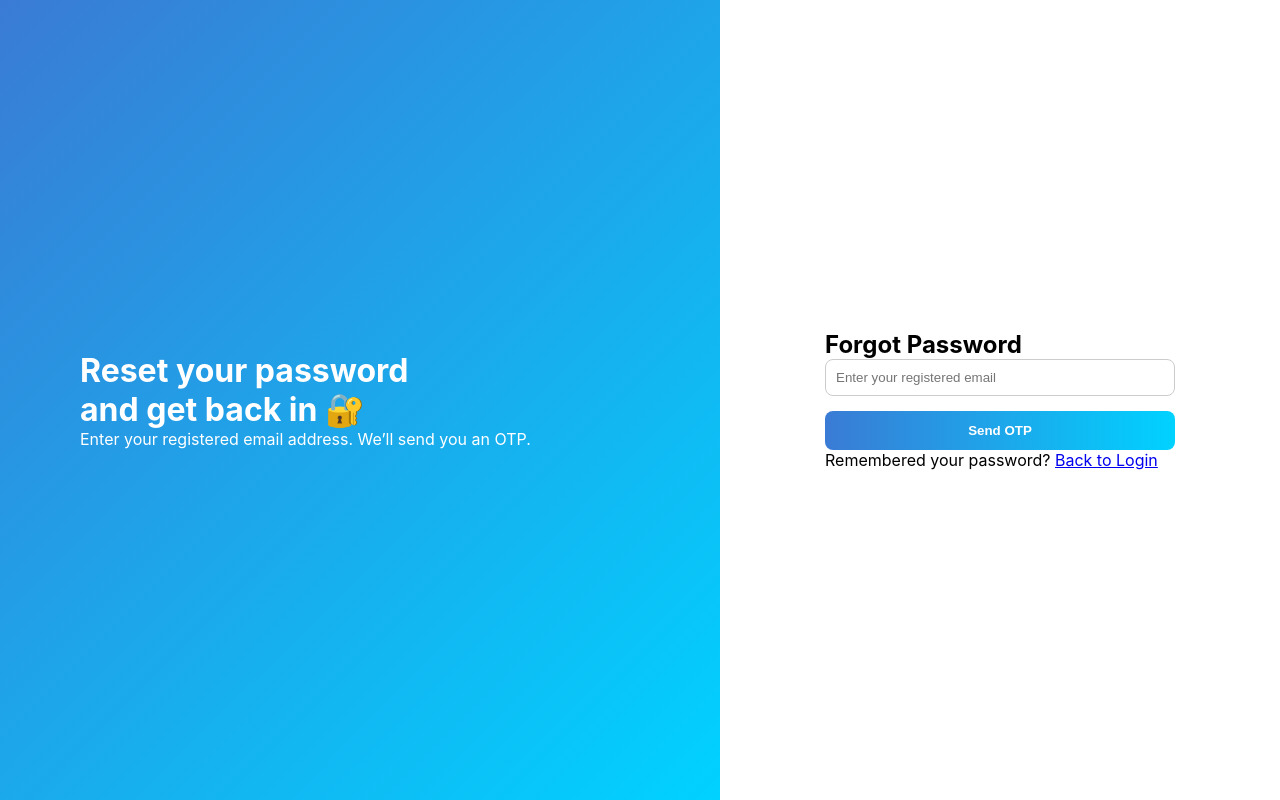
After one commit to AyeshaMoghis/social-media-management-system, a Flask app: page /forgot-password in a window 1280 px wide. The commit adds this page. Run offline with Flask 3, Linux system fonts and the light colour scheme; parts of the project's set-up code (start-up, migrations or seed data) failed here and were passed over.

Commit message:
added the forgot password feature: email otp

```diff
--- a/src/app.py
+++ b/src/app.py
@@ -15,6 +15,7 @@ from urllib.parse import urlencode
 # Third-party imports
 from flask import Flask, render_template, redirect, url_for, session, request, flash, jsonify, send_from_directory
 from flask_sqlalchemy import SQLAlchemy
+from flask_mail import Mail
 from dotenv import load_dotenv
 import requests
 from apscheduler.schedulers.background import BackgroundScheduler
@@ -2395,6 +2396,17 @@ atexit.register(lambda: scheduler.shutdown())
 
 print(" Background scheduler started - checking every 30 seconds")
 
+# ---------------------------
+# EMAIL CONFIG
+# ---------------------------
+app.config['MAIL_SERVER'] = 'smtp.gmail.com'
+app.config['MAIL_PORT'] = 587
+app.config['MAIL_USE_TLS'] = True
+app.config['MAIL_USERNAME'] = os.getenv('EMAIL_USER')
+app.config['MAIL_PASSWORD'] = os.getenv('EMAIL_PASS')
+app.config['MAIL_DEFAULT_SENDER'] = os.getenv('EMAIL_FROM')
+
+mail = Mail(app)
 
 # ---------------------------
 # RUN SERVER
--- a/src/auth.py
+++ b/src/auth.py
@@ -1,18 +1,20 @@
-"""Authentication module for user signup, login, and logout."""
-from flask import Blueprint, render_template, request, redirect, url_for, flash, session
+"""Authentication module for user signup, login, logout, Google OAuth and forgot-password (OTP)."""
+from flask import Blueprint, render_template, request, redirect, url_for, flash, session, current_app
 from werkzeug.security import generate_password_hash, check_password_hash
 from sqlalchemy import text
 from authlib.integrations.flask_client import OAuth
 from dotenv import load_dotenv
 import os
-from src import oauth
+import random
+import time
+from flask_mail import Message
+from src import oauth  # your OAuth client configured in src/oauth.py (keep as-is)
 
 auth = Blueprint('auth', __name__, template_folder='templates')
 
-# These will be set by the main app
+# Will be injected from main app at runtime
 User = None
 dbs = None
-
 
 def init_auth(user_model, database):
     """Initialize auth with User model and database from main app"""
@@ -23,12 +25,11 @@ def init_auth(user_model, database):
 
 @auth.route('/signup', methods=['GET', 'POST'])
 def signup():
-    """Handle user signup with form validation and database insertion."""
     if request.method == 'POST':
         full_name = request.form['full_name']
         email = request.form['email']
         password = request.form['password']
-        role = request.form['role']
+        role = request.form.get('role', 'user')
 
         hashed_pw = generate_password_hash(password)
 
@@ -37,18 +38,15 @@ def signup():
             return render_template('signup.html')
 
         try:
-            # Check if user already exists
             existing_user = User.query.filter_by(email=email).first()
             if existing_user:
                 flash("Email already registered. Please login.", "danger")
                 return render_template('signup.html')
 
-            # Create new user using SQLAlchemy
             query = text("""
                 INSERT INTO user (email, password_hash, full_name, role)
                 VALUES (:email, :password_hash, :full_name, :role)
             """)
-
             dbs.session.execute(query, {
                 'email': email,
                 'password_hash': hashed_pw,
@@ -66,7 +64,6 @@ def signup():
 
 @auth.route('/login', methods=['GET', 'POST'])
 def login():
-    """Handle user login with email and password authentication."""
     if request.method == 'POST':
         email = request.form['email']
         password = request.form['password']
@@ -76,14 +73,10 @@ def login():
             return render_template('login.html')
 
         try:
-            # Query user using SQLAlchemy
             user = User.query.filter_by(email=email).first()
-
             if user:
-                # Get password_hash from database using raw query (in case model doesn't have it)
                 query = text("SELECT password_hash FROM user WHERE email = :email")
                 result = dbs.session.execute(query, {'email': email}).fetchone()
-
                 if result and check_password_hash(result[0], password):
                     session['user_id'] = user.user_id
                     session['full_name'] = user.full_name
@@ -98,40 +91,43 @@ def login():
                 flash("Invalid credentials. Try again.", "danger")
         except Exception as e:
             flash(f"Login error: {e}", "danger")
-
     return render_template('login.html')
 
 
 @auth.route('/logout')
 def logout():
-    """Handle user logout by clearing session."""
     session.clear()
     flash("You've been logged out.", "info")
     return redirect(url_for('auth.login'))
 
+
 # -------------------------
 # GOOGLE SIGN-IN ROUTES
+# Note: this expects `src/oauth.py` to have `oauth` and `oauth.google` configured.
 # -------------------------
-
 @auth.route('/login/google')
 def login_google():
+    # redirect back to /google/callback
     redirect_uri = url_for('auth.google_callback', _external=True)
     return oauth.google.authorize_redirect(redirect_uri)
 
 
 @auth.route('/google/callback')
 def google_callback():
+    # exchange token and fetch userinfo
     token = oauth.google.authorize_access_token()
     user_info = oauth.google.get('userinfo').json()
 
-    email = user_info['email']
-    full_name = user_info['name']
+    email = user_info.get('email')
+    full_name = user_info.get('name', "Google User")
 
-    # Check for existing user
+    if not email:
+        flash("Failed to get email from Google.", "danger")
+        return redirect(url_for('auth.login'))
+
     existing_user = User.query.filter_by(email=email).first()
 
     if not existing_user:
-        # Create user with random password
         query = text("""
             INSERT INTO user (email, password_hash, full_name, role)
             VALUES (:email, :password_hash, :full_name, :role)
@@ -145,7 +141,7 @@ def google_callback():
         dbs.session.commit()
         existing_user = User.query.filter_by(email=email).first()
 
-    # Log user in
+    # Log in
     session['user_id'] = existing_user.user_id
     session['full_name'] = existing_user.full_name
     session['role'] = existing_user.role
@@ -154,3 +150,84 @@ def google_callback():
     if existing_user.role == "manager":
         return redirect(url_for('manager_dashboard'))
     return redirect(url_for('user_dashboard'))
+
+
+# -------------------------
+# FORGOT PASSWORD (OTP) FLOWS
+# -------------------------
+@auth.route('/forgot-password', methods=['GET', 'POST'])
+def forgot_password():
+    # cooldown: 60 seconds between OTPs
+    last_time = session.get("otp_last_time")
+    if last_time and time.time() - last_time < 60:
+        remaining = int(60 - (time.time() - last_time))
+        flash(f"Please wait {remaining} seconds before requesting another OTP.", "warning")
+        return redirect(url_for('auth.verify_otp'))
+
+    if request.method == 'POST':
+        email = request.form['email']
+        user = User.query.filter_by(email=email).first()
+        if not user:
+            flash("No account with that email exists.", "danger")
+            return redirect(url_for('auth.forgot_password'))
+
+        otp = random.randint(100000, 999999)
+        session['reset_email'] = email
+        session['reset_otp'] = otp
+        # send email via Flask-Mail extension (configured in your app)
+        msg = Message(
+            "Your OTP for Password Reset",
+            sender=os.getenv("EMAIL_FROM"),
+            recipients=[email]
+        )
+        msg.body = f"Your OTP is: {otp}"
+        # send using flask-mail registered as extension: current_app.extensions['mail']
+        current_app.extensions['mail'].send(msg)
+        session['otp_last_time'] = time.time()
+        flash("OTP has been sent to your email!", "success")
+        return redirect(url_for('auth.verify_otp'))
+
+    return render_template('forgot_password.html')
+
+
+@auth.route('/verify-otp', methods=['GET', 'POST'])
+def verify_otp():
+    if request.method == 'POST':
+        session['otp_attempts'] = session.get('otp_attempts', 0) + 1
+        if session['otp_attempts'] > 5:
+            flash("Too many attempts. Request a new OTP.", "danger")
+            session.pop('reset_otp', None)
+            return redirect(url_for('auth.forgot_password'))
+
+        entered_otp = request.form['otp']
+        real_otp = session.get('reset_otp')
+        if real_otp and str(entered_otp) == str(real_otp):
+            session.pop('otp_attempts', None)
+            flash("OTP verified successfully!", "success")
+            return redirect(url_for('auth.reset_password'))
+        else:
+            flash("Invalid OTP. Try again.", "danger")
+    return render_template('verify_otp.html')
+
+
+@auth.route('/reset-password', methods=['GET', 'POST'])
+def reset_password():
+    if request.method == 'POST':
+        new_pw = request.form['password']
+        email = session.get('reset_email')
+
+        if not email:
+            flash("Session expired. Start again.", "danger")
+            return redirect(url_for('auth.forgot_password'))
+
+        hashed = generate_password_hash(new_pw)
+        query = text("UPDATE user SET password_hash = :pw WHERE email = :email")
+        dbs.session.execute(query, {"pw": hashed, "email": email})
+        dbs.session.commit()
+
+        session.pop("reset_email", None)
+        session.pop("reset_otp", None)
+        flash("Password reset successful!", "success")
+        return redirect(url_for('auth.login'))
+
+    return render_template('reset_password.html')
--- a/src/static/css/styles.css
+++ b/src/static/css/styles.css
@@ -584,6 +584,7 @@ button {
   background-color: #f3f4f6;
 }
 
+<<<<<<< HEAD
 /* Google Login Button */
 .google-btn {
   display: flex;
@@ -611,3 +612,87 @@ button {
   width: 20px;
   height: 20px;
 }
+
+=======
+.password-wrapper {
+  position: relative;
+  width: 100%;
+}
+>>>>>>> b59e527 (added the forgot password feature: email otp)
+
+.toggle-eye {
+  position: absolute;
+  right: 12px;
+  top: 50%;
+  transform: translateY(-50%);
+  cursor: pointer;
+}
+
+.strength-bar {
+  height: 6px;
+  width: 100%;
+  border-radius: 5px;
+  background: #ccc;
+  margin-top: 5px;
+}
+
+/* ================================
+   FLASH MESSAGES — TOAST STYLE
+================================ */
+
+/* Container for toasts */
+.toast-container {
+  position: fixed;
+  top: 20px;
+  right: 20px;
+  z-index: 2000;
+  display: flex;
+  flex-direction: column;
+  gap: 10px;
+}
+
+/* Toast box */
+.toast {
+  padding: 14px 18px;
+  border-radius: 8px;
+  font-size: 0.9rem;
+  font-weight: 500;
+  min-width: 260px;
+  color: white;
+  opacity: 0;
+  transform: translateY(-20px);
+  animation: slideFadeIn 0.4s forwards, fadeOut 0.5s forwards 2.8s;
+}
+
+/* Toast types */
+.toast-success {
+  background: #10b981;
+}
+
+.toast-danger {
+  background: #ef4444;
+}
+
+.toast-info {
+  background: #3b82f6;
+}
+
+/* Slide + fade animation */
+@keyframes slideFadeIn {
+  from {
+    opacity: 0;
+    transform: translateY(-20px);
+  }
+  to {
+    opacity: 1;
+    transform: translateY(0px);
+  }
+}
+
+/* Auto fade-out */
+@keyframes fadeOut {
+  to {
+    opacity: 0;
+    transform: translateY(-10px);
+  }
+}
--- /dev/null
+++ b/src/templates/forgot_password.html
@@ -0,0 +1,59 @@
+<!DOCTYPE html>
+<html lang="en">
+<head>
+  <meta charset="UTF-8">
+  <title>Forgot Password | SMMS</title>
+  <link rel="stylesheet" href="{{ url_for('static', filename='css/styles.css') }}">
+</head>
+
+<body>
+  <div class="container">
+
+    <!-- Left Panel -->
+    <div class="left-panel">
+      <h1>Reset your password<br>and get back in 🔐</h1>
+      <p>Enter your registered email address. We’ll send you an OTP.</p>
+    </div>
+
+    <!-- Right Panel -->
+    <div class="right-panel">
+
+      <!-- Toast -->
+      <div class="toast-container">
+      {% with messages = get_flashed_messages(with_categories=true) %}
+        {% if messages %}
+          {% for category, message in messages %}
+            <div class="toast toast-{{ category }}">{{ message }}</div>
+          {% endfor %}
+        {% endif %}
+      {% endwith %}
+      </div>
+
+      <form method="POST" action="{{ url_for('auth.forgot_password') }}" class="auth-form">
+        <h2>Forgot Password</h2>
+
+        <input type="email" name="email" placeholder="Enter your registered email" required>
+
+        <button type="submit">Send OTP</button>
+
+        <p>
+          Remembered your password?
+          <a href="{{ url_for('auth.login') }}">Back to Login</a>
+        </p>
+      </form>
+
+    </div>
+  </div>
+
+  <!-- Toast Script -->
+  <script>
+    document.addEventListener("DOMContentLoaded", () => {
+      document.querySelectorAll(".toast").forEach(t => {
+        setTimeout(() => t.classList.add("hide"), 3000);
+        setTimeout(() => t.remove(), 3500);
+      });
+    });
+  </script>
+
+</body>
+</html>
```
Also changed, not shown: src/templates/login.html (+49 -20 lines), src/templates/reset_password.html (added, +87 -0 lines), src/templates/verify_otp.html (added, +55 -0 lines).
